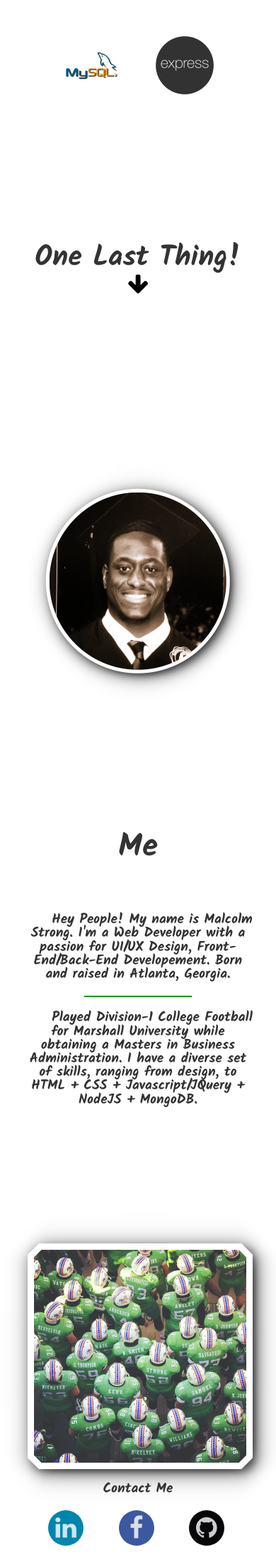
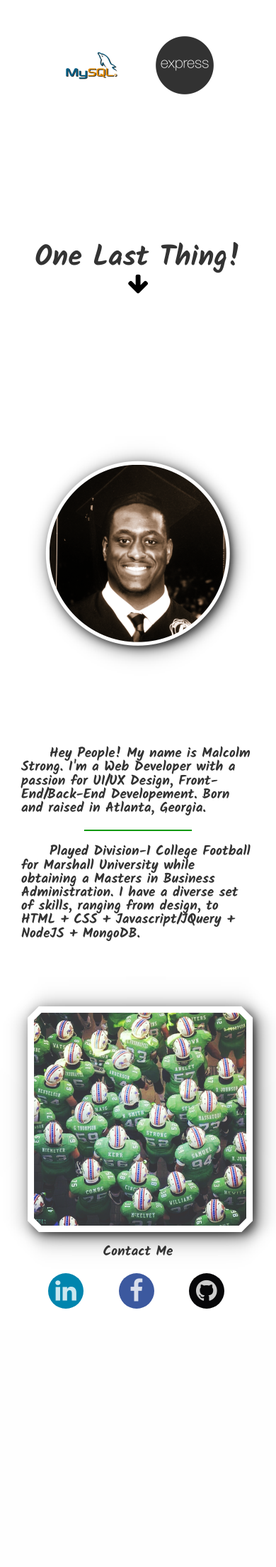
Before and after one commit to Marshall49/Malcolm-Strong-Portfolio, a PHP site: page /index.html in a window 390 px wide; the page is wider, and only the part inside the window is pictured. Shown: the part 3533-5741 px from the top of that part at 71% size. After the commit the page ends 5377 px from the top of that part, so only its background shows below. Run offline with PHP 8.4, Linux system fonts and the light colour scheme; some libraries are stand-ins or nearby versions; some web fonts are replaced.

Commit message:
media queries

```diff
--- a/Assets/CSS/Style.css
+++ b/Assets/CSS/Style.css
@@ -46,29 +46,6 @@ body .homepage-hero-module{
 .video-container video.fillWidth {
   width: 100%;
 }
-
-@media only screen and (max-width: 992px) {
-       .no-hyperlink {
-        display: inline-block;
-        font-size: 28px;
-        margin-top: 8px;
-      }
-       a.name {
-        font-size: 28px;
-        margin-left: 5%;
-        top: 25px;
-      }
-        #logo {
-          display: none;
-        }
-         .animated {
-          font-size: 60px;
-          padding-bottom: -60px;
-        }
-        .herd-fluid {
-          margin: -33px;
-        }
-     }
 
 
 
@@ -619,11 +596,11 @@ hr.primary {
 }
 
 .about-title {
-  margin-top: 320px;
+  top: 40px;
   font-family: 'Kalam', cursive;
   font-size: 45px;
   font-weight: 800;
-  text-align: center;
+  /* text-align: center; */
   /*width: 100%;*/
 }
 
@@ -1309,7 +1286,7 @@ figure.effect-zone3:hover p.icon-links a:first-child {
   }
 
   .about-description {
-    padding-top: 70px;
+    padding-top: 100px;
     font-family: 'Kalam', cursive;
     font-weight: 800;
     font-size: 120%;
@@ -1424,3 +1401,30 @@ figure.effect-zone3:hover p.icon-links a:first-child {
 .social-icons .fa-windows{background-color:#12B6F3;}
 .social-icons .fa-xing,.social-icons .fa-xing-square{background-color:#00555C;}
 .social-icons .fa-youtube,.social-icons .fa-youtube-play,.social-icons .fa-youtube-square{background-color:#C52F30;}
+
+@media only screen and (max-width: 700px) {
+       .no-hyperlink {
+        display: inline-block;
+        font-size: 28px;
+        margin-top: 8px;
+      }
+       a.name {
+         display: none;
+        /* font-size: 28px;
+        margin-left: 5%;
+        top: 25px; */
+      }
+        /* #logo {
+          display: none;
+        } */
+         .animated {
+          font-size: 60px;
+          padding-bottom: -60px;
+        }
+        .mal-fluid {
+          padding-top: 60px;
+        }
+        .herd-fluid {
+          margin: -33px;
+        }
+     }
--- a/Assets/Javascript/click.js
+++ b/Assets/Javascript/click.js
@@ -11,11 +11,11 @@ $(document).ready(function(){
         $('.projects').css({"-webkit-animation": "fadeIn 15s", "animation": "fadeIn 15s"});
         $('.about').css({"-webkit-animation": "fadeIn 15s", "animation": "fadeIn 15s"});
         $('.contact').css({"-webkit-animation": "fadeIn 15s", "animation": "fadeIn 15s"});
-        $('#logo').css({"-webkit-animation": "fadeIn 15s", "animation": "fadeIn 15s"});
+        // $('#logo').css({"-webkit-animation": "fadeIn 15s", "animation": "fadeIn 15s"});
         $('.Header').css({"-webkit-animation": "animated rubberBand 10s", "animation": "animated rubberBand 10s"});
         $('.links').css({"border-radius": "none", "margin-top": "-5px", "margin-right": "-5px", "margin-bottom": "-1px", "box-shadow": "inset -80px 0px 100px 1px #ABABAB, 5px 5px 100px -95px #DDDDDD"});
         // $('#logo').css({"border-radius": "none", "margin-top": "3px", "margin-left": "-5px", "margin-bottom": "-50px", "box-shadow": "inset 2px 0px 100px 1px #ABABAB, 5px 5px 100px -95px #DDDDDD"});
-        $('.name').css('display' , 'none');
+        // $('.name').css('display' , 'none');
       } else {
         $('.navbar').css('background' , 'none');
         $('.projects').css('animation' , 'none');
@@ -23,7 +23,7 @@ $(document).ready(function(){
         $('.contact').css('animation' , 'none');
         $('.links').css('box-shadow' , 'none');
         // $('#logo').css('box-shadow' , 'none');
-        $('.name').css('display' , 'block');
+        // $('.name').css('display' , 'block');
       }
     });
   }
@@ -69,7 +69,7 @@ $(".about").on('click', function(){
 
 $(".contact").on('click', function(){
     $('html, body').animate({
-        scrollTop: $('.about-title').offset().top
+        scrollTop: $('.click-contact').offset().top
       }, 2000); //scrolls to the position found in last line
 });
 
--- a/index.html
+++ b/index.html
@@ -198,14 +198,21 @@
 
 
               <br>
-               <div class="row">
-                  <div class="container">
+               <!-- <div class="row"> -->
+            <div class="container">
+                  <div class="row">
+                  <div class="col-sm-12">
+                    <center>
+                    <!-- <h2 class="about-title hvr-float-shadow">Me</h2> -->
+                  </div>
+                </div>
+                    <div class="row">
                        <div class="col-lg-4 col-sm-6">
-                          <img class="mal-fluid hvr-grow-rotate" style="margin-top: 150px;" src="Assets/Images/malcolm.png" alt="">
+                          <img class="mal-fluid hvr-grow-rotate" style="margin-top: 50px;" src="Assets/Images/malcolm.png" alt="">
                                 </div>
                                       <div class="col-lg-4 col-sm-6">
-                                        <center>
-                                        <h2 class="about-title hvr-float-shadow" style="margin-top: 180px;">Me</h2>
+
+                                        <!-- <h2 class="about-title hvr-float-shadow" style="margin-top: 180px;">Me</h2> -->
                                             <p class="about-description">Hey People! My name is Malcolm Strong. I'm a Web Developer with a passion for UI/UX Design, Front-End/Back-End Developement.
                                                    Born and raised in Atlanta, Georgia.</p>
                                                      <hr class="about">
@@ -213,11 +220,11 @@
                                                 I have a diverse set of skills, ranging from design, to HTML + CSS + Javascript/JQuery + NodeJS + MongoDB.</p>
                                             </div>
                                         <div class="col-lg-4 col-sm-6">
-                                    <img class="herd-fluid hvr-bob" style="margin-top: 150px;" src="Assets/Images/marshallfootball.png">
+                                    <img class="herd-fluid hvr-bob" style="margin-top: 50px;" src="Assets/Images/marshallfootball.png">
                                 </div>
                           </div>
             <div class="row">
-                <div class="container">
+                <!-- <div class="container"> -->
                   <div class="col-lg-12 text-center click-contact">
                       <h2>Contact Me</h2>
       	  	               <ul class="social-icons icon-circle icon-rotate list-unstyled list-inline">
@@ -227,7 +234,7 @@
       	  	                        </ul>
                               </div>
                           </div>
-                      </div>
+                      <!-- </div> -->
                   </div>
             </div>
 
```
